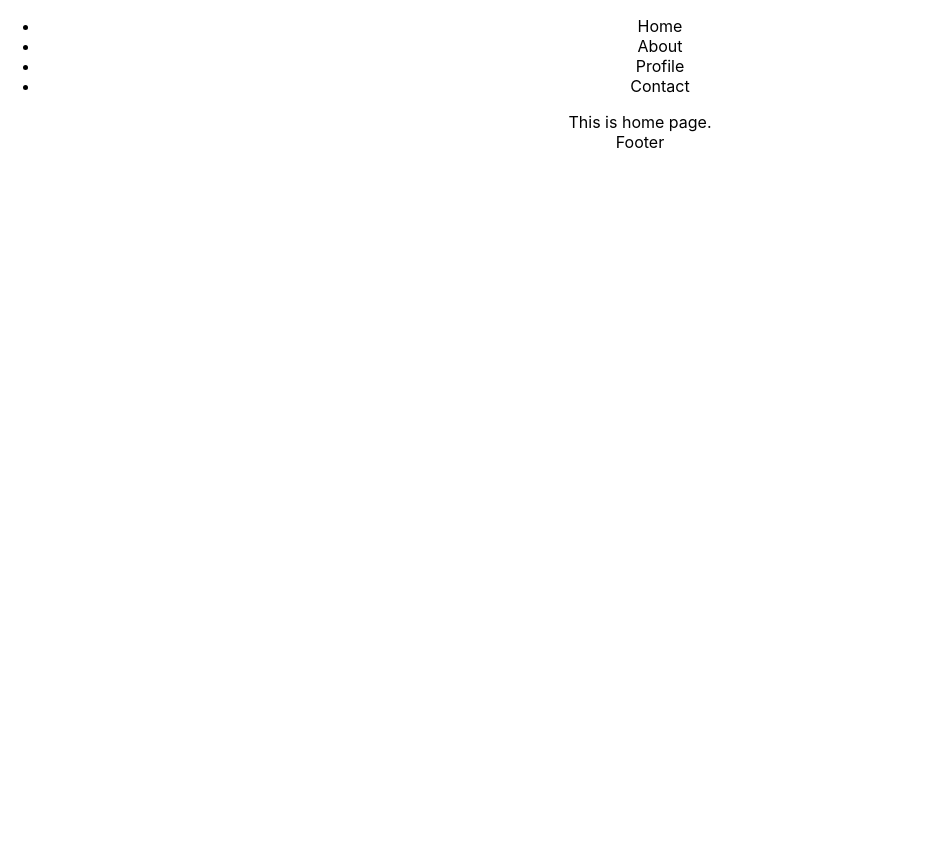
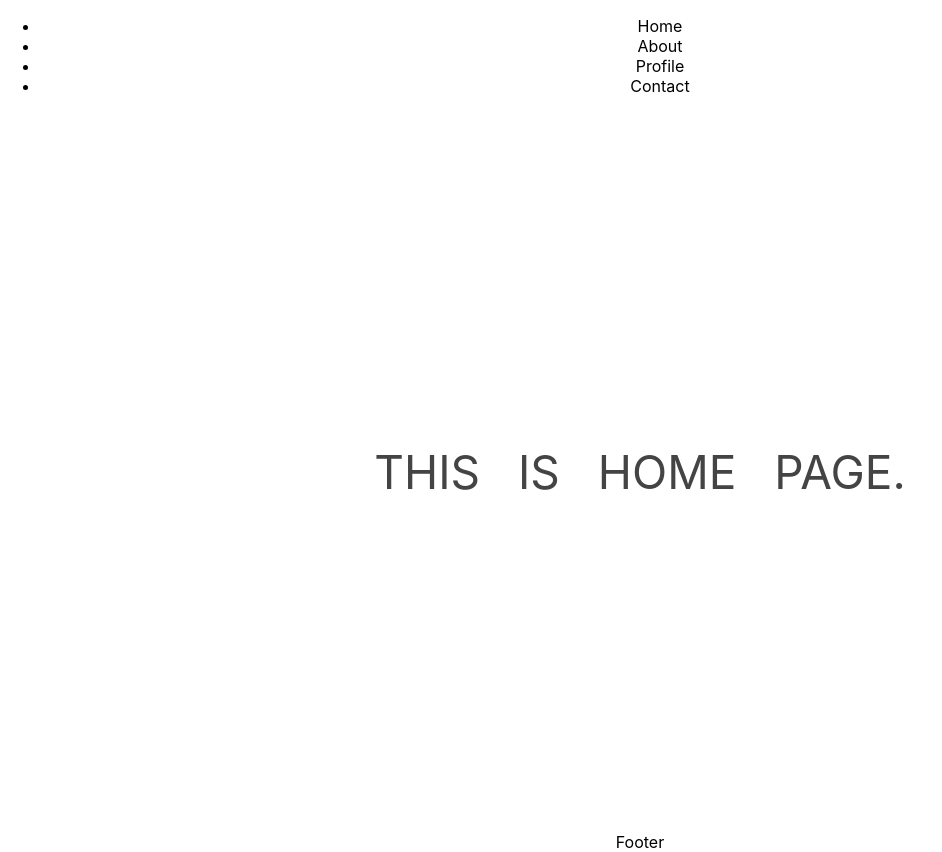
Before and after one commit to Danicore/react_conditional_rendering, a React (Create React App) app: page / in a window 1280 px wide. Shown: the whole page, without its empty margins (0-942 px from the left). Before the commit the page ends 800 px from the top, so only its background shows below. Built offline with nearby package versions, Linux system fonts and the light colour scheme.

Commit message:
conditional-rendering

```diff
--- a/src/screens/Home/Home.css
+++ b/src/screens/Home/Home.css
@@ -0,0 +1,10 @@
+.Home-container {
+    display: flex;
+    justify-content: center;
+    align-items: center;
+    height: 90vh;
+    font-size: 46px;
+    word-spacing: 25px;
+    color: #444;
+    text-transform: uppercase;
+}
```
